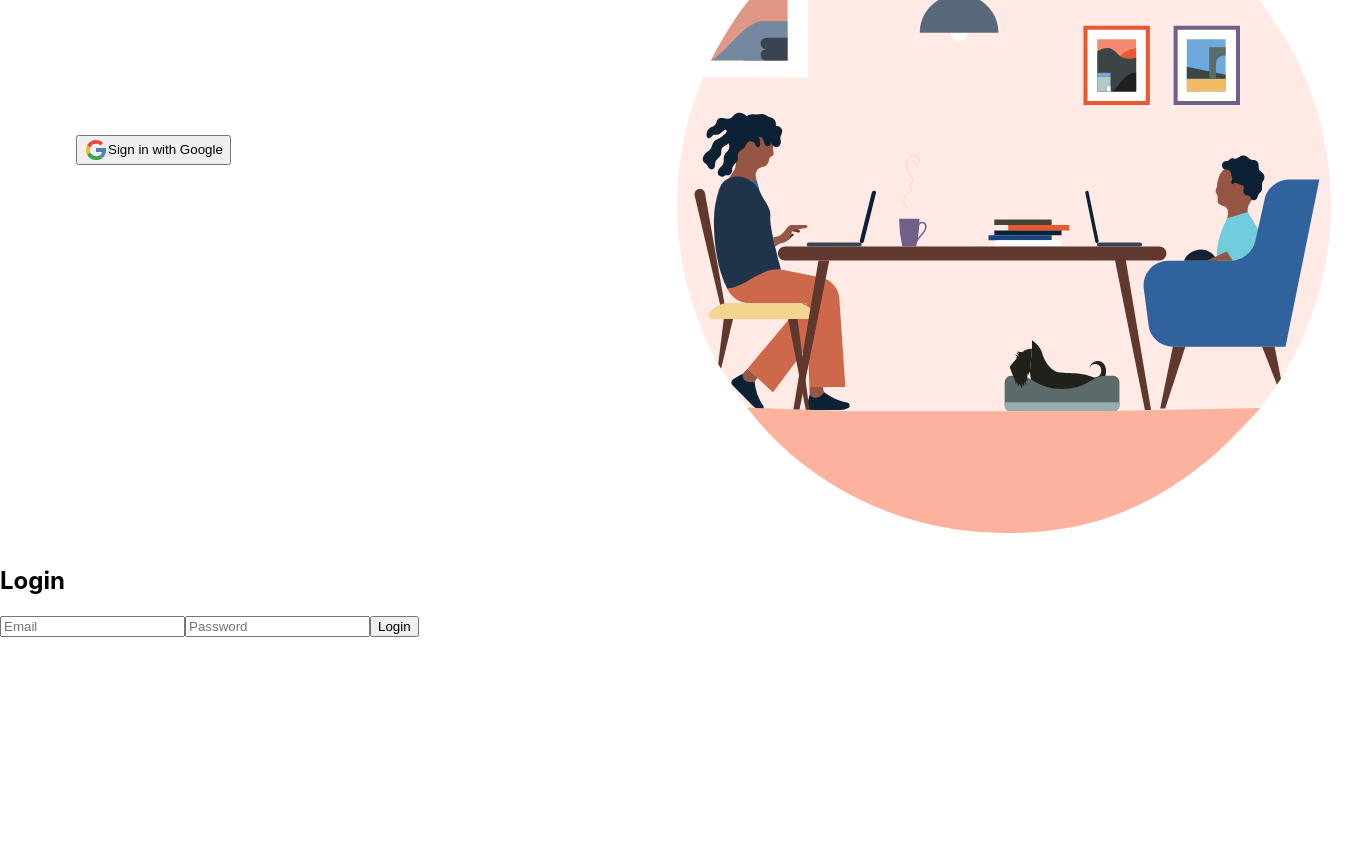
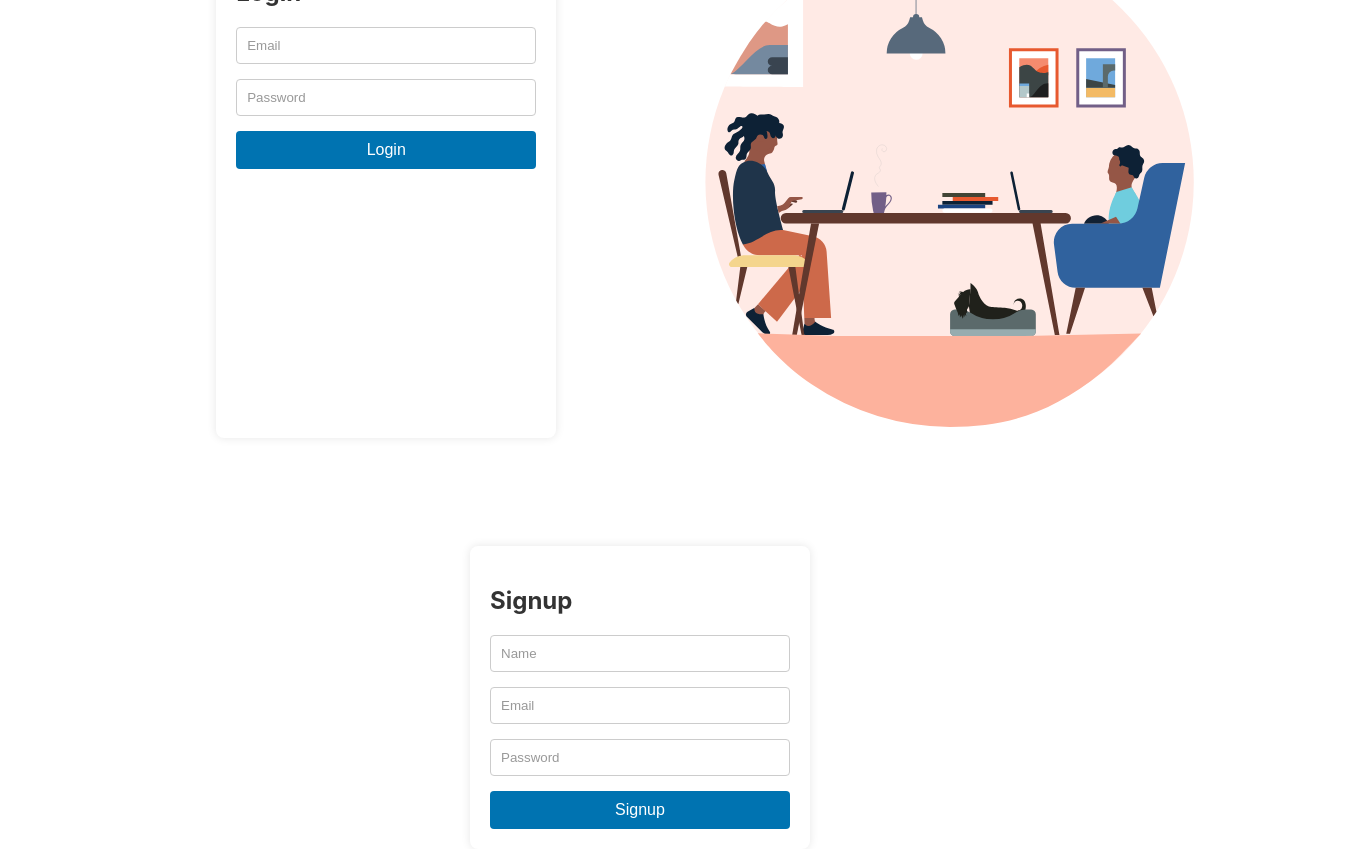
Before and after one commit to RabihSassouh/linkedin-clone, a React (Create React App) app: page / in a window 1280 px wide. Shown: the part 300-1149 px from the top of the page, 1354 px wide, since content can reach past the window. Before the commit the page ends 937 px from the top, so only its background shows below. Built offline with nearby package versions, Linux system fonts and the light colour scheme.

Commit message:
fixing bugs

```diff
--- a/src/Pages/Athentications/login.jsx
+++ b/src/Pages/Athentications/login.jsx
@@ -2,9 +2,10 @@ import React, { useState } from "react";
 import axios from "axios";
 import { useNavigate } from "react-router-dom";
 import "./loginSignup.css";
+import Signup from "./signup";
 
 const Login = () => {
-  const navigate=useNavigate();
+  const navigate = useNavigate();
   const [email, setEmail] = useState("");
   const [password, setPassword] = useState("");
 
@@ -13,7 +14,10 @@ const Login = () => {
       const formData = new FormData();
       formData.append("email", email);
       formData.append("password", password);
-      const response = await axios.post("http://localhost/linkedin-clone/src/backend/login.php", formData);
+      const response = await axios.post(
+        "http://localhost/linkedin-clone/src/backend/login.php",
+        formData
+      );
 
       if (response.data.status === "logged in") {
         navigate("/home");
@@ -27,30 +31,23 @@ const Login = () => {
 
   return (
     <div>
+      <div>
         <div className="navbar">
           <a href="/index.html">
             <img className="login-logo" src="/images/login-logo.svg" alt="" />
           </a>
           <div className="navbar-links">
-          <a >Articles</a>
-          <a >People</a>
+            <a>Articles</a>
+            <a>People</a>
             <a href="/signup">Join Now</a>
-          <a className="login" >Login</a>
+            <a className="login">Login</a>
           </div>
         </div>
         <section className="section1">
+          <div>
+            <h1>Welcome to your professional community</h1>
+          </div>
           <div className="hero">
-          <h1>Welcome to your professional community</h1>
-          <img className="hero-img" src="/images/login-hero.svg" alt="" />
-        </div>
-        <div>
-          <button className="google-signin" action="">
-            <img src="/images/googleIcon.svg"></img>
-            Sign in with Google
-          </button>
-        </div>
-      </section>
-
             <div className="login-container">
               <h2>Login</h2>
               <input
@@ -67,6 +64,12 @@ const Login = () => {
               />
               <button onClick={handleLogin}>Login</button>
             </div>
+            <img className="hero-img" src="/images/login-hero.svg" alt="" />
+          </div>
+          <div></div>
+        </section>
+      </div>
+      <Signup />
     </div>
   );
 };
--- a/src/Pages/Athentications/loginSignup.css
+++ b/src/Pages/Athentications/loginSignup.css
@@ -55,10 +55,11 @@
 
 .hero{
   width: 100%;
+  display: flex;
 }
-.hero h1 {
-    width: 55%;
-    font-size: 56px;
+.section1 h1 {
+    width: 100%;
+    font-size: 46px;
     color: #2977c9;
     font-weight: 200;
     @media (max-width: 768px) {
@@ -69,11 +70,11 @@
     }
   }
 .hero img {
-    width: 700px;
-    height: 670px;
-    position: absolute;
+    width: 45%;
+    height: 500px;
+    /* position: absolute; */
     bottom: -2px;
-    right: -150px;
+    right: -135px;
     @media (max-width: 768px) {
       top: 230px;
     }
@@ -89,3 +90,110 @@
     margin-top: 20px;
   }
 }
+
+.login-container {
+  width: 300px;
+  margin: 0 auto;
+  padding: 20px;
+  background-color: #fff;
+  border-radius: 8px;
+  box-shadow: 0px 0px 10px rgba(0, 0, 0, 0.1);
+}
+
+.login-container h2 {
+  margin-bottom: 20px;
+  font-size: 24px;
+  color: #333;
+}
+
+.login-container input[type="email"],
+.login-container input[type="password"] {
+  width: 100%;
+  padding: 10px;
+  margin-bottom: 15px;
+  border: 1px solid #ccc;
+  border-radius: 4px;
+  box-sizing: border-box;
+}
+
+.login-container button {
+  width: 100%;
+  padding: 10px;
+  background-color: #0073b1;
+  border: none;
+  border-radius: 4px;
+  color: #fff;
+  font-size: 16px;
+  cursor: pointer;
+  transition: background-color 0.3s ease;
+}
+
+.login-container button:hover {
+  background-color: #005a8d;
+}
+
+.login-container input[type="email"]::placeholder,
+.login-container input[type="password"]::placeholder {
+  color: #999;
+}
+
+.login-container input[type="email"]:focus,
+.login-container input[type="password"]:focus {
+  border-color: #0073b1;
+  outline: none;
+}
+
+.signup-container {
+  width: 300px;
+  margin: 0 auto;
+  padding: 20px;
+  background-color: #fff;
+  border-radius: 8px;
+  box-shadow: 0px 0px 10px rgba(0, 0, 0, 0.1);
+}
+
+.signup-container h2 {
+  margin-bottom: 20px;
+  font-size: 24px;
+  color: #333;
+}
+
+.signup-container input[type="text"],
+.signup-container input[type="email"],
+.signup-container input[type="password"] {
+  width: 100%;
+  padding: 10px;
+  margin-bottom: 15px;
+  border: 1px solid #ccc;
+  border-radius: 4px;
+  box-sizing: border-box;
+}
+
+.signup-container button {
+  width: 100%;
+  padding: 10px;
+  background-color: #0073b1;
+  border: none;
+  border-radius: 4px;
+  color: #fff;
+  font-size: 16px;
+  cursor: pointer;
+  transition: background-color 0.3s ease;
+}
+
+.signup-container button:hover {
+  background-color: #005a8d;
+}
+
+.signup-container input[type="text"]::placeholder,
+.signup-container input[type="email"]::placeholder,
+.signup-container input[type="password"]::placeholder {
+  color: #999;
+}
+
+.signup-container input[type="text"]:focus,
+.signup-container input[type="email"]:focus,
+.signup-container input[type="password"]:focus {
+  border-color: #0073b1;
+  outline: none;
+}
--- a/src/Pages/Athentications/signup.jsx
+++ b/src/Pages/Athentications/signup.jsx
@@ -31,28 +31,32 @@ const Signup = () => {
   };
 
   return (
-    <div>
+    <div className="signup-container">
     <h2>Signup</h2>
     <input
       type="text"
       placeholder="Name"
       value={name}
       onChange={(e) => setName(e.target.value)}
+      className="signup-input"
     />
     <input
       type="email"
       placeholder="Email"
       value={email}
       onChange={(e) => setEmail(e.target.value)}
+      className="signup-input"
     />
     <input
       type="password"
       placeholder="Password"
       value={password}
       onChange={(e) => setPassword(e.target.value)}
+      className="signup-input"
     />
-      <button onClick={handleSignup}>Signup</button>
+    <button onClick={handleSignup} className="signup-button">Signup</button>
   </div>
+
   );
 };
 
```
Lines whose indentation alone changed are shown as unchanged.
